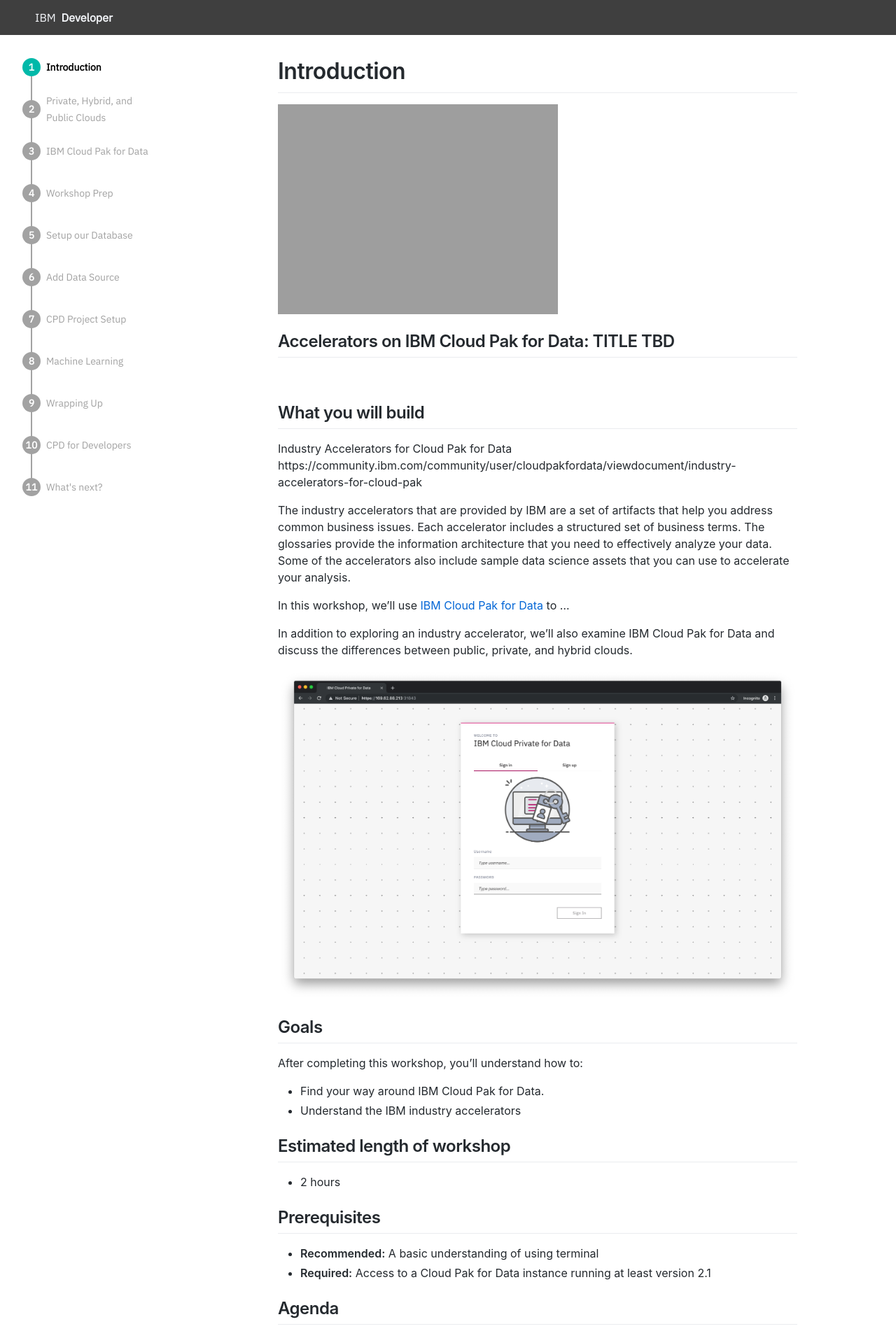
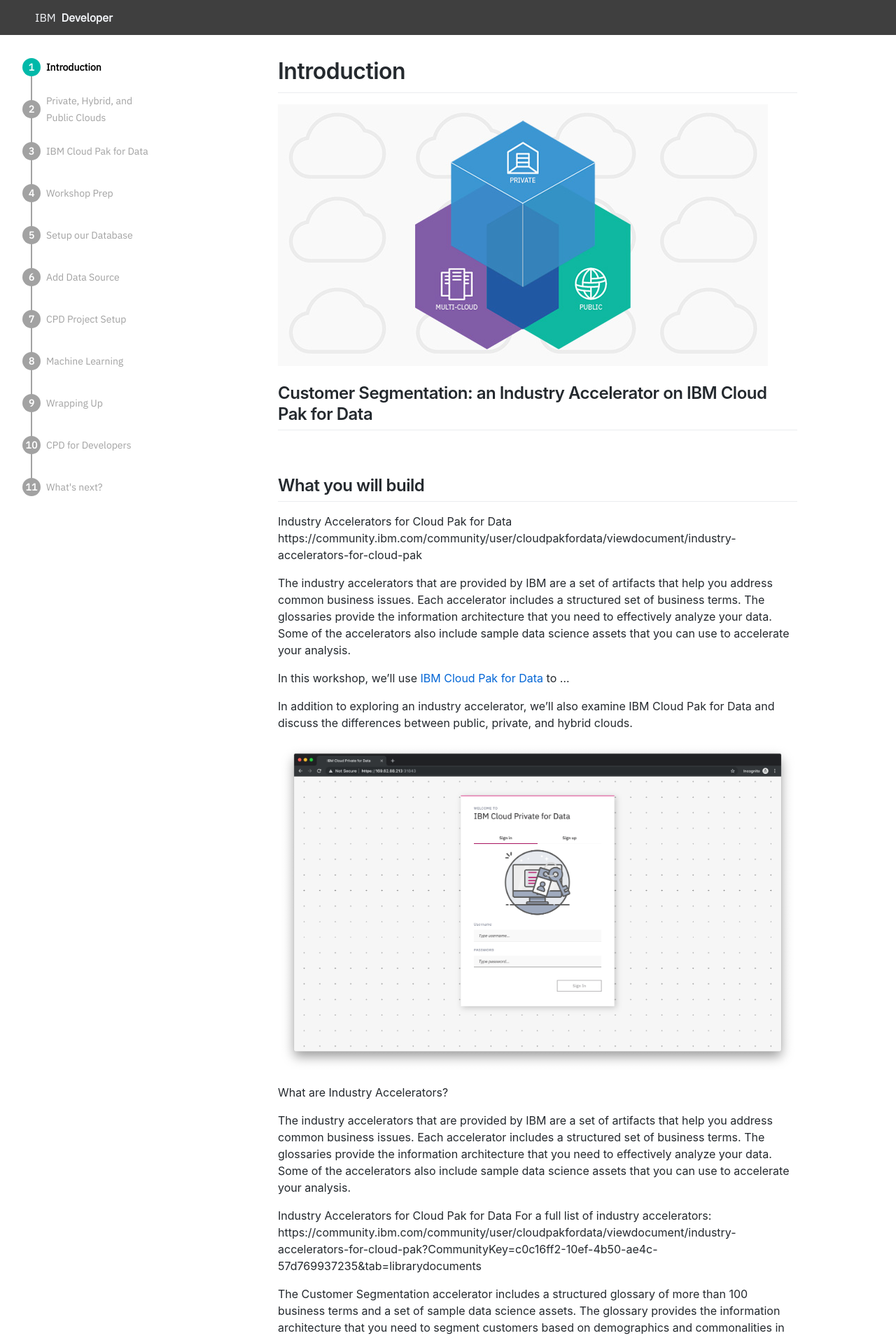
Before and after one commit to tmarkiewicz/ibm-cpd-workshop, a Jekyll site: the page built from _accelerator/index.md, in a window 1280 px wide. Shown: the top 1912 px of the page at 70% size. Built offline with Jekyll 4.4.1, drawn with Linux system fonts in a browser that asks for light colours; some of the changed text lies outside the part shown.

Commit message:
Added initial accelerator workshop

```diff
--- a/_accelerator/index.md
+++ b/_accelerator/index.md
@@ -5,7 +5,7 @@
 
 ![](assets/private-cloud-leadspace@2x.jpg)
 
-## Accelerators on IBM Cloud Pak for Data: TITLE TBD
+## Customer Segmentation: an Industry Accelerator on IBM Cloud Pak for Data
 
 <br />
 
@@ -21,6 +21,24 @@
 In addition to exploring an industry accelerator, we'll also examine IBM Cloud Pak for Data and discuss the differences between public, private, and hybrid clouds.
 
 ![](assets/ICP4D-sign-in.png)
+
+
+What are Industry Accelerators?
+
+The industry accelerators that are provided by IBM are a set of artifacts that help you address common business issues. Each accelerator includes a structured set of business terms. The glossaries provide the information architecture that you need to effectively analyze your data. Some of the accelerators also include sample data science assets that you can use to accelerate your analysis.
+
+Industry Accelerators for Cloud Pak for Data
+For a full list of industry accelerators: https://community.ibm.com/community/user/cloudpakfordata/viewdocument/industry-accelerators-for-cloud-pak?CommunityKey=c0c16ff2-10ef-4b50-ae4c-57d769937235&tab=librarydocuments
+
+The Customer Segmentation accelerator includes a structured glossary of more than 100 business terms and a set of sample data science assets. The glossary provides the information architecture that you need to segment customers based on demographics and commonalities in client behaviour. Your data scientists can use the sample notebooks, predictive models, and dashboards to accelerate data preparation, machine learning modeling and data reporting. Since there aren't any predefinied segments we will need to discover those segments within the underlying data structure. Once that structure is found the clients will be assigned to their respective clusters. The segmentation helps you to understand how groups of customers differ from one another.
+
+For more information, you can view a video overview of the Customer Segmentation accelerator.
+https://www.youtube.com/watch?v=ZAML77Qm3Gg&list=PLj0-bzIrJC77cKrbnEXeQrlMWDy1EIjxA
+
+<iframe width="560" height="315" src="https://www.youtube.com/embed/ZAML77Qm3Gg" frameborder="0" allow="accelerometer; autoplay; encrypted-media; gyroscope; picture-in-picture" allowfullscreen></iframe>
+
+![](assets/acceleratorWorkflow.png)
+
 
 ## Goals
 After completing this workshop, you'll understand how to:
```
Also changed, not shown: _accelerator/assets/acceleratorWorkflow.png (added), _accelerator/assets/leadspace-Square.png (added), _accelerator/assets/private-cloud-leadspace@2x.jpg (added).
